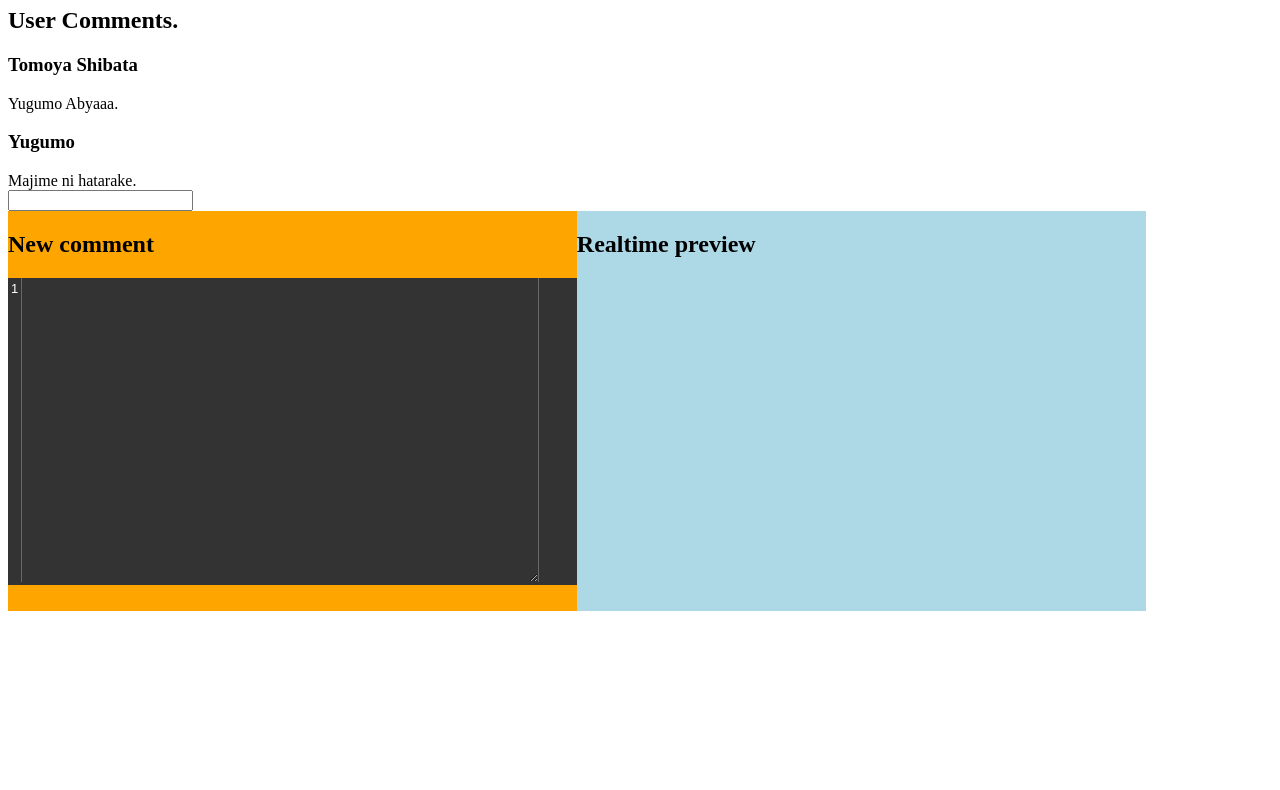
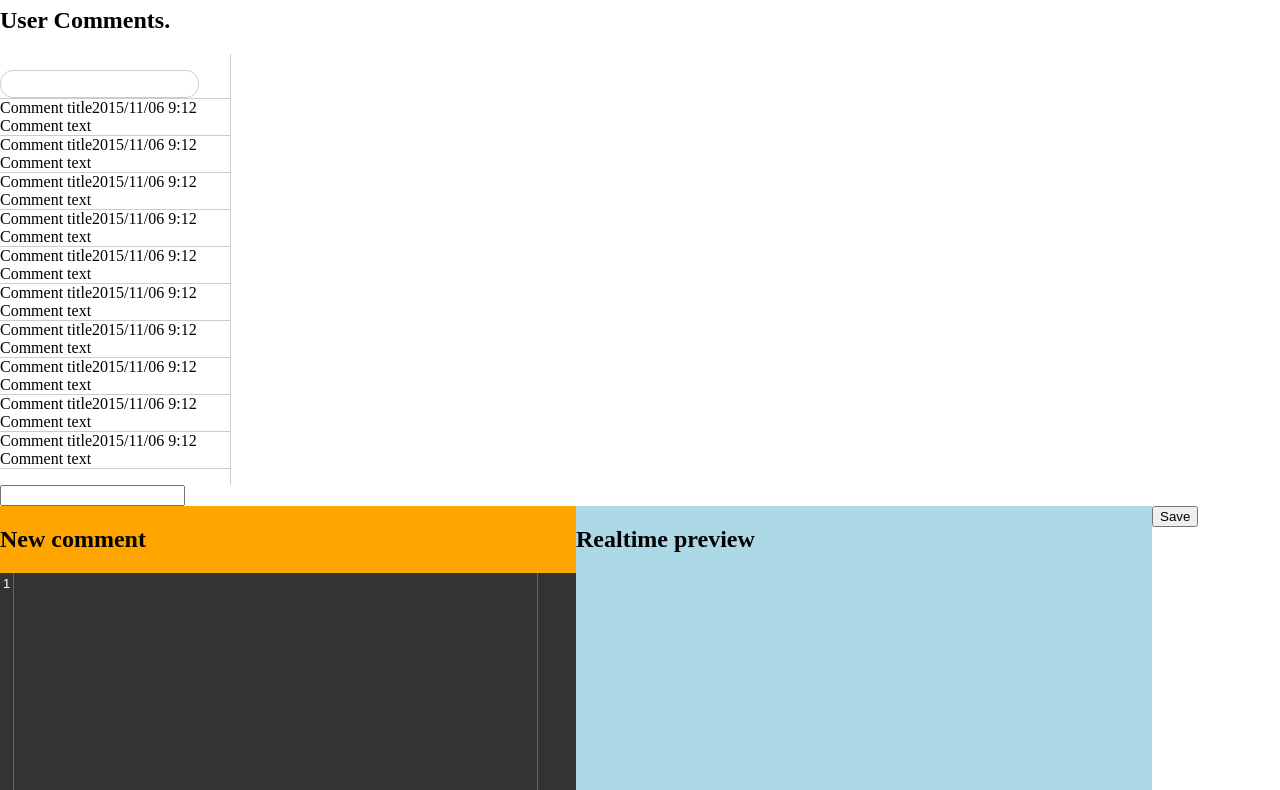
Before and after one commit to TomoyaShibata/MarkdownPreview, a React app: page / in a window 1280 px wide. Shown: the part 73-863 px from the top of the page. Before the commit the page ends 800 px from the top, so only its background shows below. Built offline with nearby package versions, Linux system fonts and the light colour scheme.

Commit message:
[add] localStorage による保存を考慮した実装を追加（未完成） ・localStorage への保存機能を実装 ・localStorage を参照して一覧を表示するエリアを追加

```diff
--- a/components/Comment.js
+++ b/components/Comment.js
@@ -3,10 +3,11 @@
 export default class Comment extends React.Component {
     render() {
         return (
-            <div className='comment'>
-                <h3 className='commentAuthor'>{ this.props.author }</h3>
-                { this.props.children }
-            </div>
+            <li className="md-comment">
+                <span className="md-comment-title">Comment title</span>
+                <span className="md-comment-dateTime">2015/11/06 9:12</span>
+                <span className="md-comment-text l-block">Comment text</span>
+            </li>
         );
     }
 }
--- a/components/CommentForm.js
+++ b/components/CommentForm.js
@@ -1,6 +1,6 @@
-import React     from 'react';
-import Marked    from 'marked';
-import _         from 'lodash';
+import React  from 'react';
+import Marked from 'marked';
+import _      from 'lodash';
 
 /**
  * 新規コメント投稿Form
@@ -34,6 +34,10 @@ export default class CommentForm extends React.Component {
         return s.split('\n').length;
     }
 
+    _saveNewComment() {
+        localStorage.setItem('newComment', this.state.newCommentText);
+    }
+
     render() {
         const markedCommentText = Marked(this.state.newCommentText, { sanitize: true });
         const lineNumbers       = this.state.newCommentTextLines;
@@ -43,19 +47,20 @@ export default class CommentForm extends React.Component {
                 <div id="commentForm__box-edit-tag">
                     <input type="text" />
                 </div>
-                <div id="commentForm__wrapper-edit" className="md-horizontal">
+                <div id="commentForm__wrapper-edit" className="l-horizontal">
                     <h2>New comment</h2>
                     <div id="commentForm__wrapper-edit__box-edit">
-                        <div id="commentForm__wrapper-edit__box-edit__box-line-numbers" className="md-horizontal">
+                        <div id="commentForm__wrapper-edit__box-edit__box-line-numbers" className="l-horizontal">
                             {_.range(0, this.state.newCommentTextLines).map(l => <span className="l-line-number">{l + 1}</span>)}
                         </div>
                         <textarea id="commentForm__wrapper-edit__box-edit__textarea" onChange={this._changeNewCommentText.bind(this)} />
                     </div>
                 </div>
-                <div id="commentForm__box-preview" className="md-horizontal">
+                <div id="commentForm__box-preview" className="l-horizontal">
                     <h2>Realtime preview</h2>
                     <span dangerouslySetInnerHTML={{__html: markedCommentText}} />
                 </div>
+                <button type="button" onClick={this._saveNewComment.bind(this)}>Save</button>
             </div>
         );
     }
--- a/components/CommentList.js
+++ b/components/CommentList.js
@@ -1,13 +1,23 @@
-import React    from 'react';
-import Comment  from './Comment';
+import React   from 'react';
+import Comment from './Comment';
+import _       from 'lodash';
 
 export default class CommentList extends React.Component {
+    constructor(props) {
+        super(props);
+        this.displayName = 'CommentList';
+    }
+
     render() {
         return (
-            <div className='commentList'>
-                <Comment author='Tomoya Shibata'>Yugumo Abyaaa.</Comment>
-                <Comment author='Yugumo'>Majime ni hatarake.</Comment>
-            </div>
+            <nav id="nav" className="l-inline-block">
+                <ul id="nav__comment-list">
+                    <li className="md-comment">
+                        <input type="text" className="md-keyword-search-comment"/>
+                    </li>
+                    {_.range(0, 10).map(() => <Comment />)}
+                </ul>
+            </nav>
         );
     }
 }
--- a/styl/main.styl
+++ b/styl/main.styl
@@ -1,3 +1,11 @@
+@charset "utf-8"
+
+/*----------------------------------------------------------
+ common tag style
+----------------------------------------------------------*/
+body
+    margin 0
+
 textarea
     border none
     &:focus
@@ -6,6 +14,43 @@ input
     &:focus
         outline 0
 
+ul
+    list-style-type none
+
+/*----------------------------------------------------------
+ common layout class
+----------------------------------------------------------*/
+.l-block
+    display block
+
+.l-inline-block
+    display inline-block
+
+/*----------------------------------------------------------
+ commentList
+----------------------------------------------------------*/
+border-color-nav-common = #ccc
+
+#nav
+    width        230px
+    border-right 1px solid border-color-nav-common
+
+    &__comment-list
+        padding 0
+
+.md-comment
+    border-bottom 1px solid border-color-nav-common
+
+.md-keyword-search-comment
+    height        26px
+    border-radius 13px
+    border        1px solid border-color-nav-common
+    padding       0 10px
+
+
+/*----------------------------------------------------------
+ commentForm
+----------------------------------------------------------*/
 #commentForm
     height 400px
 
@@ -14,7 +59,7 @@ input
         padding    0 3px
         text-align right
 
-    .md-horizontal
+    .l-horizontal
         vertical-align top
         display        inline-block
 
```
Also changed, not shown: css/main.css, 1 other file.
